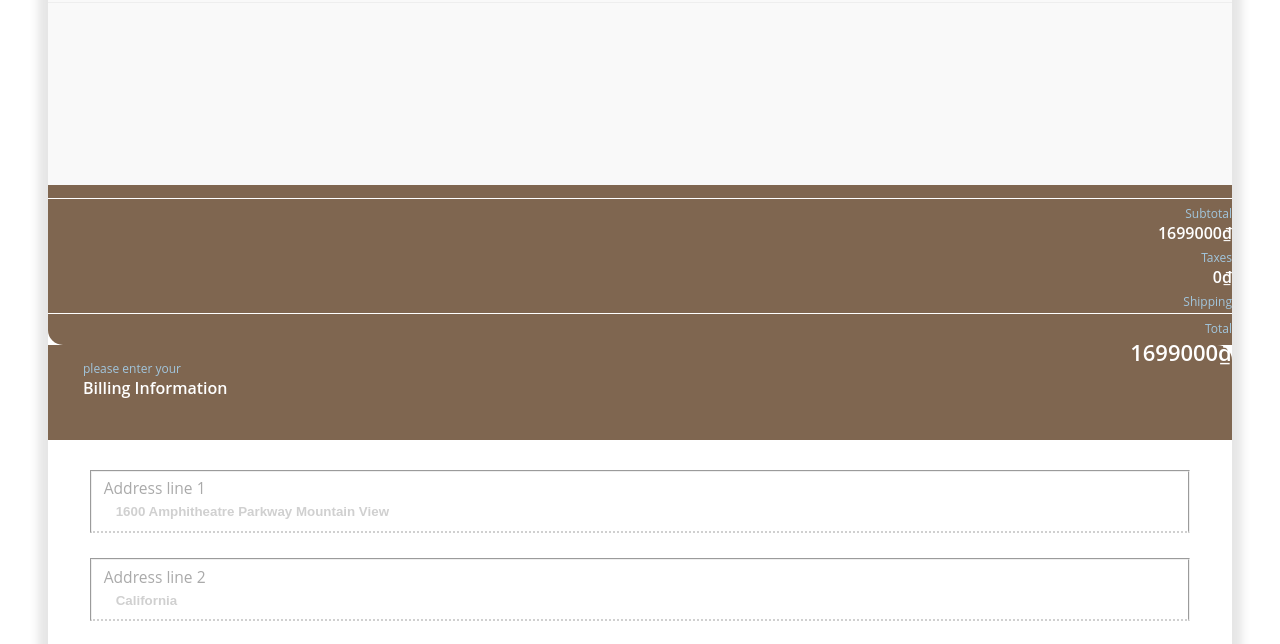
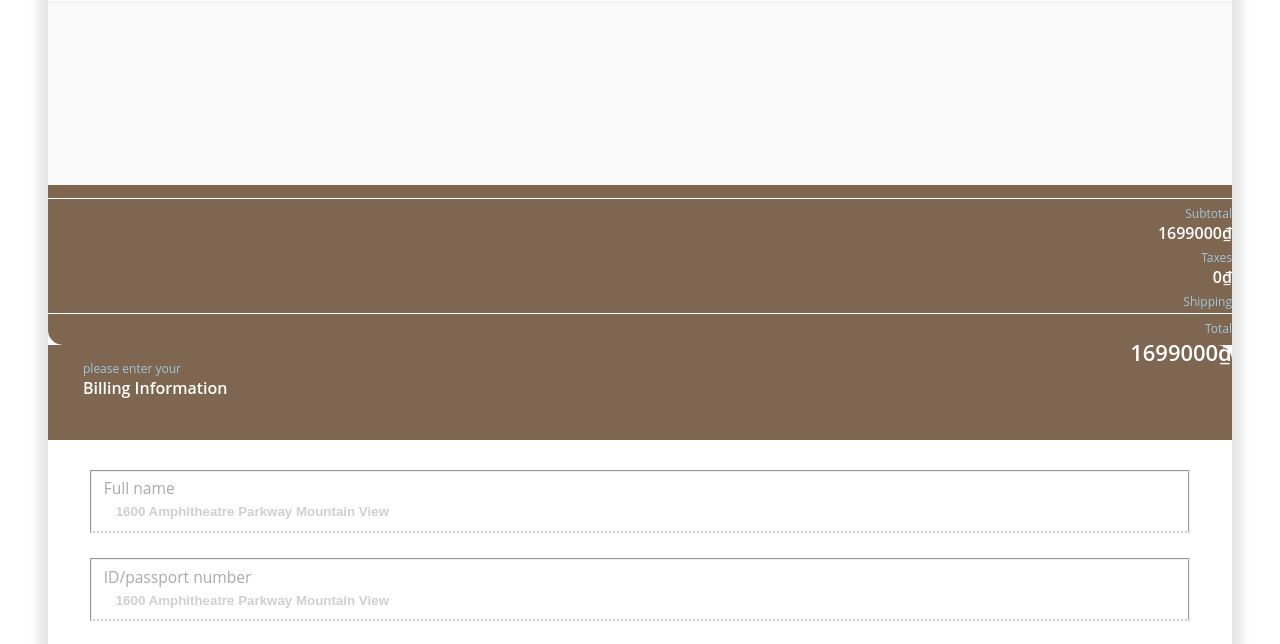
Before and after one commit to linhgithub23/add-billing, a plain HTML site: page index.html in a window 1280 px wide. Shown: the part 288-932 px from the top of the page. Drawn offline with nearby package versions, Linux system fonts and the light colour scheme; some packages are replaced by stand-ins of ours; no server answers; a script that the page names is missing; some icons are missing.

Commit message:
update name and credit

```diff
--- a/index.html
+++ b/index.html
@@ -95,6 +95,15 @@
                                     <form action="#" method="post" target="_self">
 
 
+                                        <fieldset>
+                                            <label for="card-name">Full name</label><br>
+                                            <i class="fa fa-address-card" aria-hidden="true"></i><input type='text' id='card-name' name='card-name' placeholder='1600 Amphitheatre Parkway Mountain View' title='Address-line-1'>
+                                        </fieldset>
+
+                                        <fieldset>
+                                            <label for="card-name">ID/passport number</label><br>
+                                            <i class="fa fa-address-card" aria-hidden="true"></i><input type='text' id='card-name' name='card-name' placeholder='1600 Amphitheatre Parkway Mountain View' title='Address-line-1'>
+                                        </fieldset>
 
                                         <fieldset>
                                             <label for="card-name">Address line 1</label><br>
```
